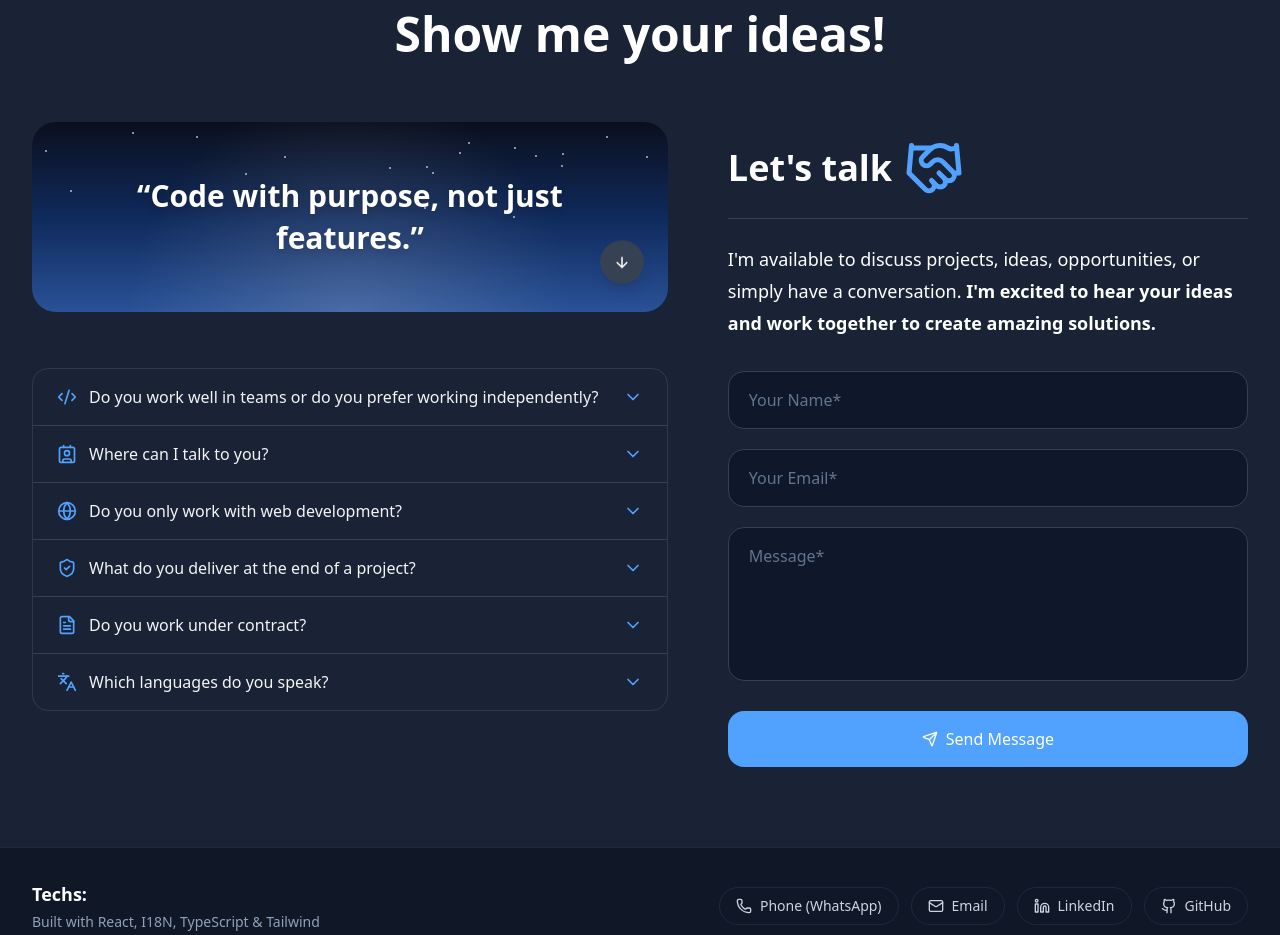
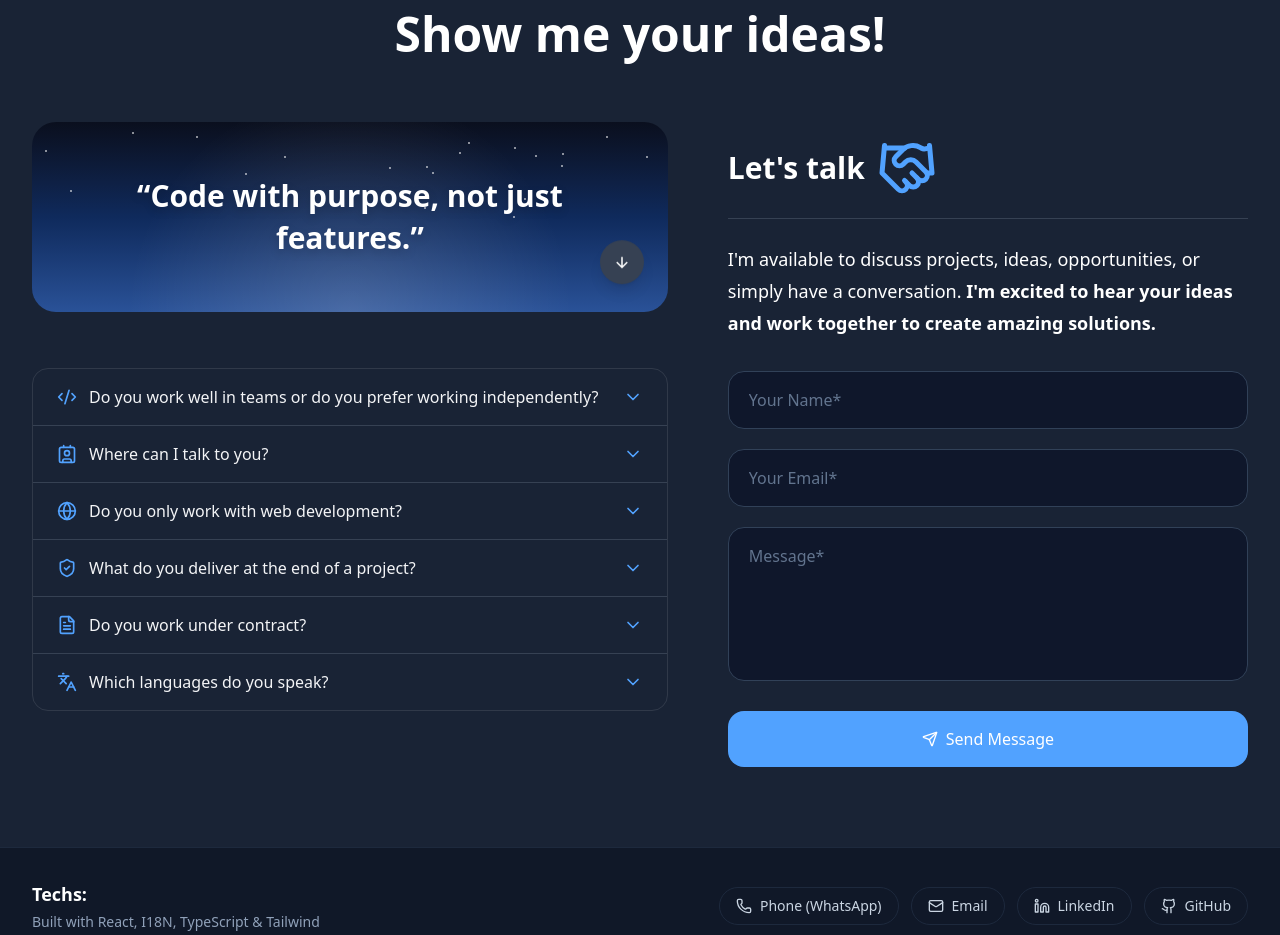
Before and after one commit to nathazz/portfolio-2, a React (Vite) app: page / in a window 1280 px wide. Shown: the part 4220-5155 px from the top of the page. Built offline with nearby package versions, Linux system fonts and the light colour scheme; no server answers.

Commit message:
style(contact): change the size of the email title

```diff
--- a/src/components/Contact/SendEmail/index.tsx
+++ b/src/components/Contact/SendEmail/index.tsx
@@ -74,7 +74,7 @@ const SendEmail: React.FC<IstyleProps> = ({ darkMode }) => {
   return (
     <div className="pt-4">
       <div className="mb-8">
-        <h2 className="mb-5 flex items-center gap-3 text-4xl font-extrabold">
+        <h2 className="mb-5 flex items-center gap-3 text-3xl font-extrabold">
           {t('contact.emailTitle')}
           <Handshake className={`h-15 w-15 flex-shrink-0 text-blue-400`} />
         </h2>
```
